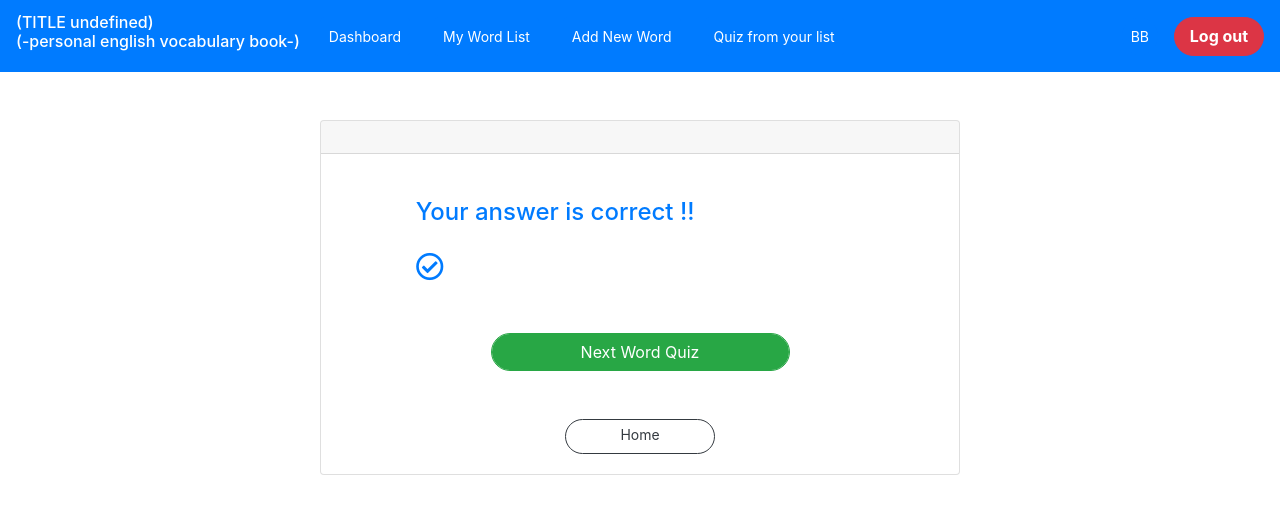
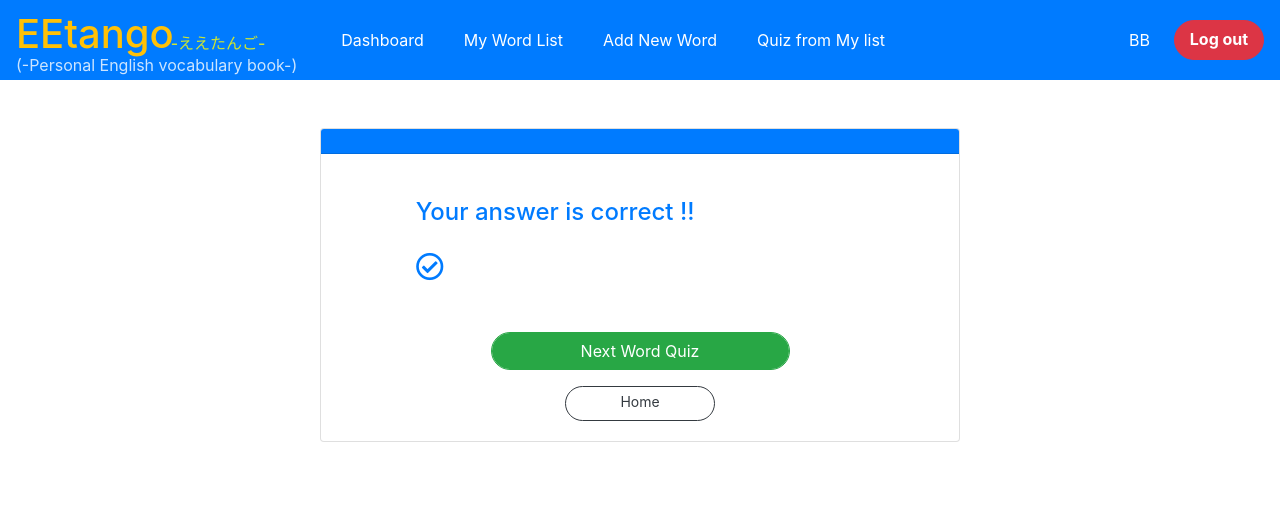
Before and after one commit to teruj/english_vocabulary_book, a PHP site: page /quizAnswer.php in a window 1280 px wide. Shown: the top 514 px of the page. Run offline with PHP 8.4, Linux system fonts and the light colour scheme; a user stored in the database is signed in; data that the repository does not hold is empty.

Commit message:
20201127pm1

```diff
--- a/actions/updateUserTopList.php
+++ b/actions/updateUserTopList.php
@@ -8,6 +8,8 @@ include_once "../classes/user.php";
 // $id = $_POST['id'];
 $mastery = $_POST['mastery'];
 
+// $afterSort = $_POST['afterSort'];
+
 // print_r($mastery);
 
 $user = new User;
--- a/classes/user.php
+++ b/classes/user.php
@@ -193,11 +193,11 @@ class User extends Database{
 
     public function getMyOrderedMastery($sortMastery){
         if($sortMastery == 'C'){
-            $sql = "SELECT * FROM personal_list WHERE `user_id` = $_SESSION[id] AND mastery = 'C' ORDER BY sel_word ASC ";
+            $sql = "SELECT * FROM personal_list WHERE `user_id` = $_SESSION[id] AND mastery = 'C'  ";
         }elseif($sortMastery == 'S'){
-            $sql = "SELECT * FROM personal_list WHERE `user_id` = $_SESSION[id] AND mastery = 'S' ORDER BY sel_word ASC ";
+            $sql = "SELECT * FROM personal_list WHERE `user_id` = $_SESSION[id] AND mastery = 'S'  ";
         }elseif($sortMastery == 'N'){
-            $sql = "SELECT * FROM personal_list WHERE `user_id` = $_SESSION[id] AND mastery = 'N' ORDER BY sel_word ASC ";
+            $sql = "SELECT * FROM personal_list WHERE `user_id` = $_SESSION[id] AND mastery = 'N'  ";
         }else{
             die("Error: sql".$this->conn->error);
         }
--- a/views/dashboard.php
+++ b/views/dashboard.php
@@ -39,7 +39,7 @@ $userList = $user->getUsers();
 
                 <a class="w-25 btn btn-primary mx-2 px-5 rounded-pill" href="addNewUser.php"><i class="fas fa-plus"></i> Add New User</a>
             </p>
-            <table class="table table-sm table-striped text-center table-bordered table-hover">
+            <table class="table table-sm table-striped text-center table-bordered ">
                 <thead class="table-dark">
                     <tr>
                         <th>User ID</th>
--- a/views/footer.php
+++ b/views/footer.php
@@ -15,7 +15,8 @@
             position: fixed;
             right: 5px;
             bottom: 5px;
-            opacity: 0.6;
+            opacity: 0.4;
+            border-radius: 80% 80% 4px 4px;
         }
 
         /* #click-to-top:hover{
--- a/views/navBar.php
+++ b/views/navBar.php
@@ -13,8 +13,16 @@
 </head>
 <body>
 
-    <nav class="navbar navbar-dark bg-primary navbar-expand-lg ">
-        <a href="<?php if($_SESSION['role'] == 'A'){echo "dashboard.php";}else{echo "userTopList.php";} ?>" class="navbar-brand"><h1 class="h6">(TITLE undefined)<br>(-personal english vocabulary book-)</h1></a>
+    <nav class="navbar navbar-dark bg-primary navbar-expand-md " style="height: 80px;">
+        <a href="<?php if($_SESSION['role'] == 'A'){echo "dashboard.php";}else{echo "userTopList.php";} ?>" class="navbar-brand pb-0">
+            <div class="d-flex pb-0">
+                <h1 class=" h1 text-center mb-0 pb-0 text-warning" style="width: 55%;">EEtango</h1>
+                <h2 class=" h6 pt-4 mb-0 pb-0" style="width: 30%; color:yellow;opacity:0.8;" >-ええたんご-</h2>
+
+            </div>
+
+            <h3 class="small  mb-0 " style="opacity: 0.8; margin-top:-2px;">(-Personal English vocabulary book-)</h3>
+        </a>
 
 
         <button class="navbar-toggler" type="button" data-toggle="collapse" data-target="#navbarNav">
@@ -22,16 +30,16 @@
         </button>
 
 
-        <div class="collapse navbar-collapse" id="navbarNav">
+        <div class="collapse navbar-collapse ml-3" id="navbarNav">
             <ul class="navbar-nav">
-                <li class="nav-item mr-4 ml-1"><a href="./dashboard.php" class="nav-link  btn btn-sm btn-primary text-white"><?php if($_SESSION['role'] == 'A'){echo "Dashboard";}  ?> </a></li>
-                <li class="nav-item mr-4"><a href="./userTopList.php" class="nav-link btn btn-sm btn-primary text-white">My Word List</a></li>
-                <li class="nav-item mr-4"><a href="./addNewWord.php" class="nav-link btn btn-sm btn-primary text-white">Add New Word</a></li>
-                <li class="nav-item"><a href="./quiz.php?userID=<?= $_SESSION['id'] ?>" class="nav-link btn btn-sm btn-primary text-white">Quiz from your list</a></li>
+                <li class="nav-item mr-4 ml-1"><a href="./dashboard.php" class="nav-link text-white"><?php if($_SESSION['role'] == 'A'){echo "Dashboard";}  ?> </a></li>
+                <li class="nav-item mr-4"><a href="./userTopList.php" class="nav-link text-white">My Word List</a></li>
+                <li class="nav-item mr-4"><a href="./addNewWord.php" class="nav-link text-white">Add New Word</a></li>
+                <li class="nav-item"><a href="./quiz.php?userID=<?= $_SESSION['id'] ?>" class="nav-link  text-white">Quiz from My list</a></li>
             </ul>
 
             <ul class="navbar-nav ml-auto">
-                <li class="nav-item"><a href="./editUser.php?userID=<?= $_SESSION['id'] ?>" class="nav-link text-white btn btn-sm btn-primary rounded-pill"><?= $_SESSION['name'];?></a></li>
+                <li class="nav-item"><a href="./editUser.php?userID=<?= $_SESSION['id'] ?>" class="nav-link text-white "><?= $_SESSION['name'];?></a></li>
                 <a class="ml-3 btn btn-danger rounded-pill font-weight-bold" style="width:90px;" href="./logout.php" >Log out</a>
 
             </ul>
--- a/views/quiz.php
+++ b/views/quiz.php
@@ -48,8 +48,8 @@ $quiz = $user->forQuizArray($userID);
 
 <div class="card mt-5 w-50 mx-auto">
     <form action="./quizAnswer.php" method="post">
-        <div class="card-header">
-            <h1 class="h1 text-center"><?= stripslashes($quiz[0])   ?></h1>
+        <div class="card-header bg-success">
+            <h1 class="display-4 font-weight-bold text-light text-center mb-0"><?= stripslashes($quiz[0])   ?></h1>
         </div>
         <div class="card-body">
 
@@ -81,7 +81,7 @@ $quiz = $user->forQuizArray($userID);
 
                 <button type="submit" class="w-50 btn btn-success mt-5 rounded-pill d-block mx-auto" name="btnAns">Answer</button>
 
-                <a href="../views/<?php if($_SESSION['role'] == 'A'){echo "dashboard.php";}else{echo "userTopList.php";} ?>"  type="button" name="" class="d-block mt-5 w-25 mx-auto btn btn-sm btn-outline-dark rounded-pill form-control" >Home</a>
+                <a href="../views/<?php if($_SESSION['role'] == 'A'){echo "dashboard.php";}else{echo "userTopList.php";} ?>"  type="button" name="" class="d-block mt-3 w-25 mx-auto btn btn-sm btn-outline-dark rounded-pill form-control" >Home</a>
                 <!-- <button type="button" name="" class="d-block mt-4 w-25 mx-auto btn btn-sm btn-outline-dark rounded-pill form-control" onclick="history.back()">Back</button> -->
 
             </div>
--- a/views/quizAnswer.php
+++ b/views/quizAnswer.php
@@ -37,8 +37,8 @@ $answer =trim($_POST['answer']);
 
 
     <div class="card w-50 mt-5 mx-auto">
-        <div class="card-header">
-            <h1 class="h1 text-center"><?= $theWord ?></h1>
+        <div class="card-header <?php if($selected == $answer){ echo 'bg-primary';}else{ echo 'bg-danger';}?> ">
+            <h1 class="display-4 font-weight-bold text-light text-center mb-0"><?= $theWord ?></h1>
         </div>
 
         <div class="card-body">
@@ -50,7 +50,7 @@ $answer =trim($_POST['answer']);
 
             <a href="./quiz.php?userID=<?= $_SESSION['id'] ?>" name="back" class="w-50 btn btn-success rounded-pill form-control d-block mt-5 mx-auto">Next Word Quiz</a>
 
-            <a href="../views/<?php if($_SESSION['role'] == 'A'){echo "dashboard.php";}else{echo "userTopList.php";} ?>"  type="button" name="" class="d-block mt-5 w-25 mx-auto btn btn-sm btn-outline-dark rounded-pill form-control" >Home</a>
+            <a href="../views/<?php if($_SESSION['role'] == 'A'){echo "dashboard.php";}else{echo "userTopList.php";} ?>"  type="button" name="" class="d-block mt-3 w-25 mx-auto btn btn-sm btn-outline-dark rounded-pill form-control" >Home</a>
 
             <!-- <button type="button" name="" class="w-25 btn btn-outline-dark rounded-pill form-control d-block mt-4 mx-auto" onclick="history.back()">Back</button> -->
         </div>
```
Also changed, not shown: views/addNewWord.php (+1 -45 lines), views/userTopList.php (+52 -30 lines).
